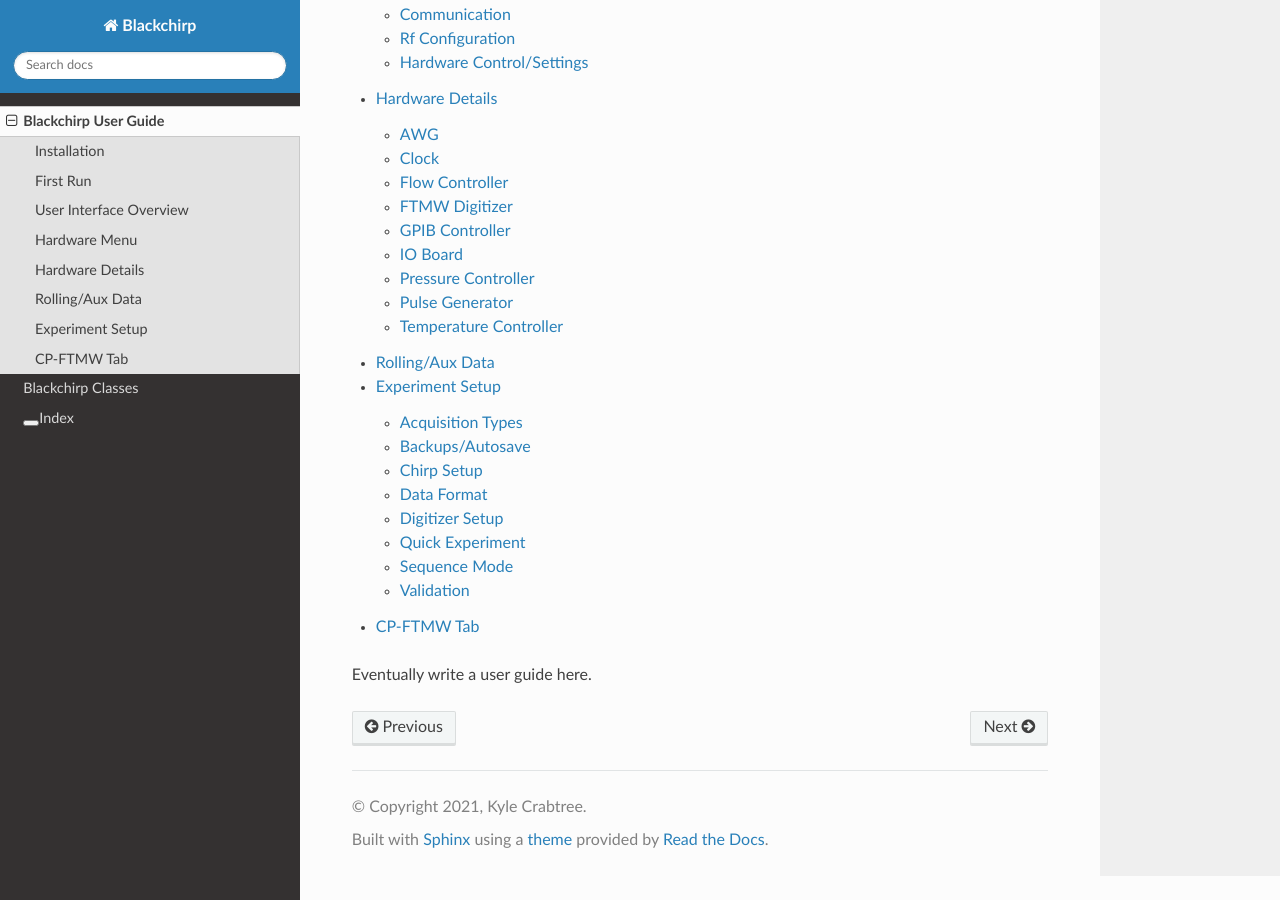
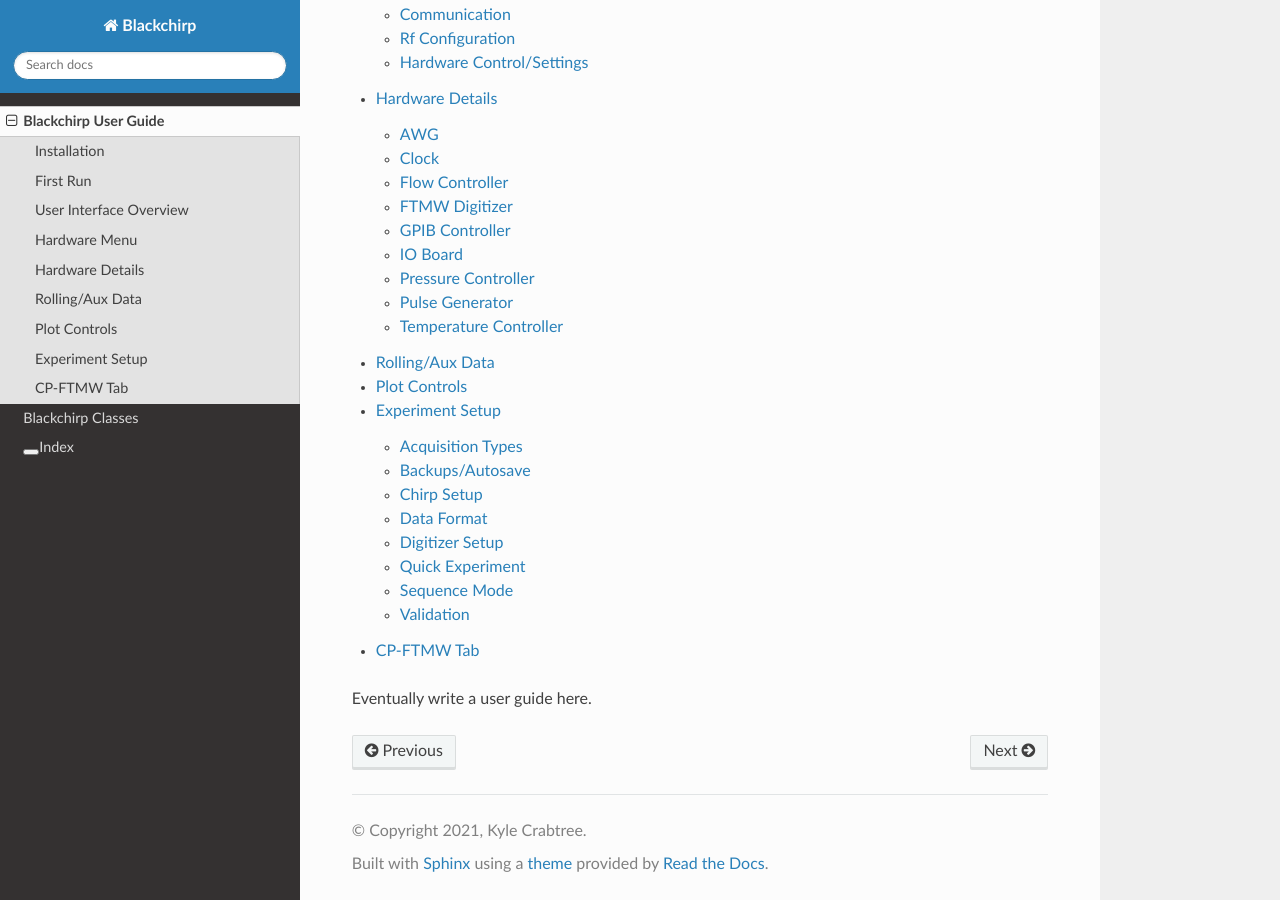
Before and after one commit to kncrabtree/blackchirp, a Sphinx documentation site: the page built from doc/source/user_guide.rst, in a window 1280 px wide and 900 px high, scrolled down 637 px. Built offline with Sphinx 7.4.7 and the Read the Docs theme 2.0.0, drawn with Linux system fonts in a browser that asks for light colours.

Commit message:
More doc updates

```diff
--- a/doc/source/user_guide.rst
+++ b/doc/source/user_guide.rst
@@ -10,6 +10,7 @@
    user_guide/hardware_menu
    user_guide/hardware_details
    user_guide/rolling-aux-data
+   user_guide/plot_controls
    user_guide/experiment_setup
    user_guide/cp-ftmw
 
--- /dev/null
+++ b/doc/source/user_guide/plot_controls.rst
@@ -0,0 +1,2 @@
+Plot Controls
+=============
```
Also changed, not shown: 1 other file.
